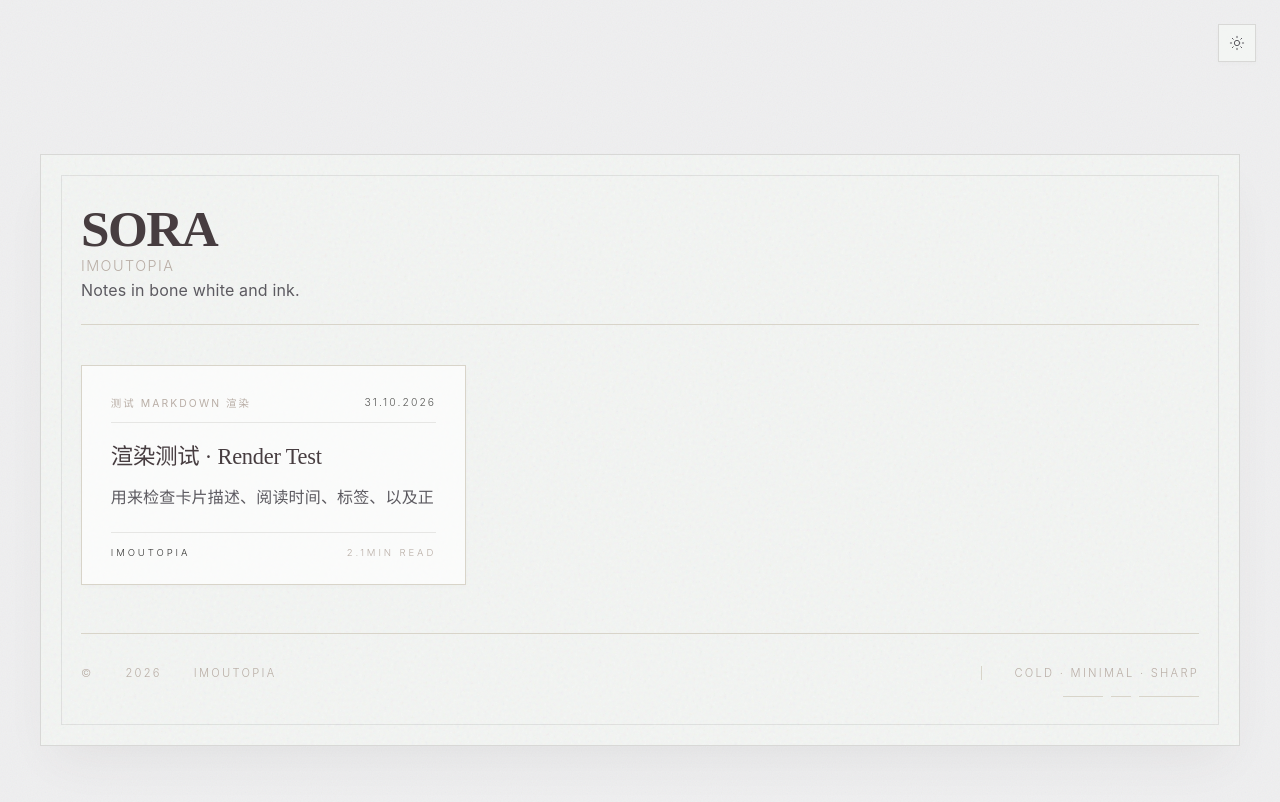
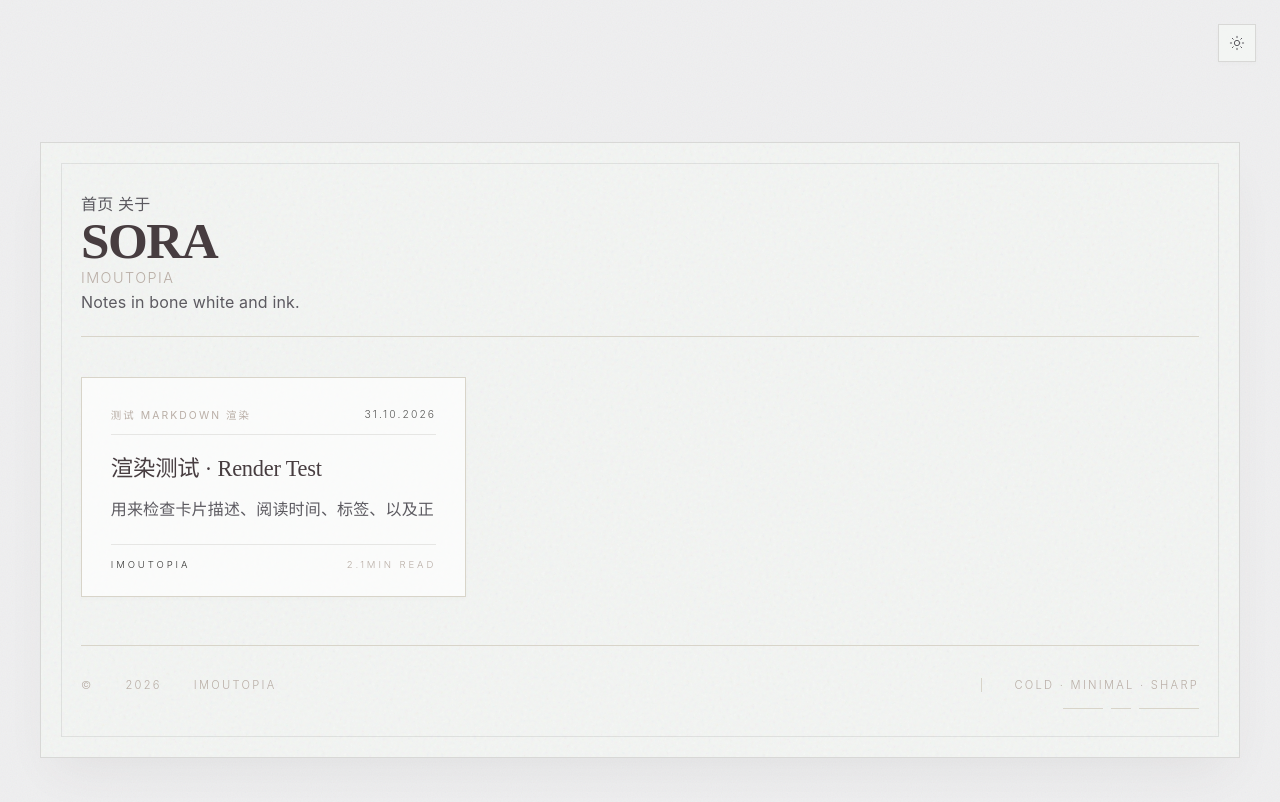
Before and after one commit to zichenstudio/sora, a Jekyll site: the page built from index.html, in a window 1280 px wide. Shown: the top 802 px of the page. Built offline with Jekyll 4.4.1, drawn with Linux system fonts in a browser that asks for light colours; nearby versions of some CDN libraries.

Commit message:
update about page

```diff
--- a/_includes/header.html
+++ b/_includes/header.html
@@ -1,3 +1,7 @@
+<nav>
+  <a href="{{ site.baseurl }}/">首页</a>
+  <a href="{{ site.baseurl }}/about/">关于</a>
+</nav>
 <header class="blog-header">
   <div class="name-title">
     <h1>{{ site.title }}<span>{{ site.author }}</span></h1>
--- a/_sass/base.scss
+++ b/_sass/base.scss
@@ -120,6 +120,11 @@ h1, h2, h3 {
 
 p {
   text-wrap-style: pretty;
+}
+
+a {
+  color: inherit;
+  text-decoration: none;
 }
 
 .card-blog {
```
Also changed, not shown: about.md (added, +16 -0 lines).
